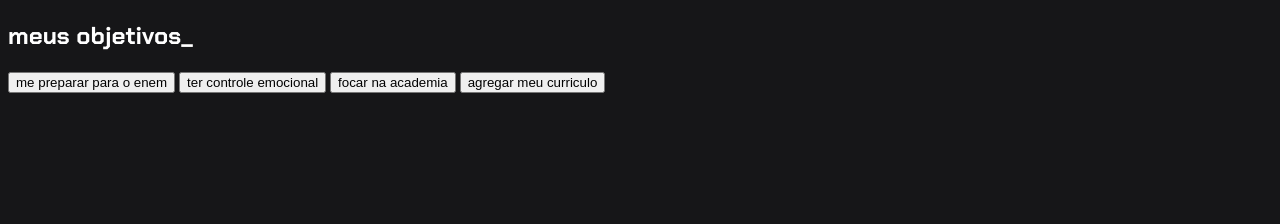
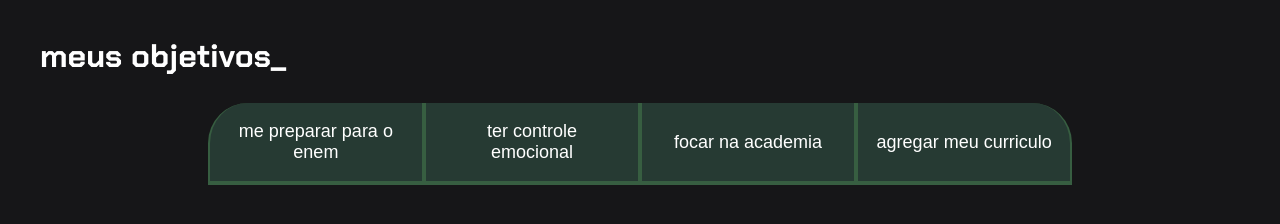
Before and after one commit to luisbond/projeto-de-vida-, a plain HTML site: page index.html in a window 1280 px wide. Drawn offline with Linux system fonts and the light colour scheme.

Commit message:
Update style.css

```diff
--- a/style.css
+++ b/style.css
@@ -4,8 +4,8 @@
   --cor-de-fundo: #161618;
   --verde: #6FFF57;
   --branco: #FFFFFF;
-  --botao-ativo: #3A375E;
-  --botao-inativo: rgba(58, 55, 94, 0.5);
+  --botao-ativo: #375e41;
+  --botao-inativo: rgba(55, 94, 79, 0.5);
   --texto-fundo: rgba(58, 55, 94, 0.3);
 }
 
@@ -14,3 +14,76 @@ body {
   color: var(--branco);
   font-family: 'Chakra Petch', sans-serif;
 }
+.conteudo-principal {
+    display: flex;
+    flex-direction: column;
+    justify-content: center;
+    align-items: center;
+    max-width: 1200px;
+    width: 100%;
+    margin: 0 auto;
+}
+.titulo-principal {
+    text-align: left;
+    width: 100%;
+    font-size: 32px;
+}
+<h2 class="titulo-principal">Meus Objetivos do ano<span>_</span></h2>
+.titulo-principal span {
+    color: var(--verde);
+}
+.botao{
+    font-family: "Crakra Petch", sans-serif;
+    background-color: var(--botao-inativo);
+    color: var(--branco);
+    display: flex;
+    justify-content: center;
+    padding: 1em;
+    font-size: 18px;
+    align-items: center;
+}
+.botao {
+    font-family: "Crakra Petch", sans-serif;
+    background-color: var(--botao-inativo);
+    color: var(--branco);
+    display: flex;
+    justify-content: center;
+    padding: 1em;
+    font-size: 18px;
+    align-items: center;
+    width: 100%;
+    border-bottom: 4px solid var(--botao-ativo);
+    border-left: 2px solid var(--botao-ativo);
+    border-right: 2px solid var(--botao-ativo);
+    border-top: none;
+}
+.botoes {
+    display: block;
+}
+
+.ativo{
+    background-color: var(--botao-ativo);
+    border-bottom: 4px solid var(--verde);
+    }
+
+@media screen and (min-width: 768px) {
+    .botoes {
+        display: flex;
+    }
+}
+.botao:first-child {
+    border-radius: 40px 40px 0 0;
+}
+@media screen and (min-width: 768px) {
+    .botoes {
+        display: flex;
+    }
+
+    .botao:first-child {
+        border-radius: 40px 0 0 0;
+    }
+
+    .botao:last-child {
+        border-radius: 0 40px 0 0;
+    }
+}
```
